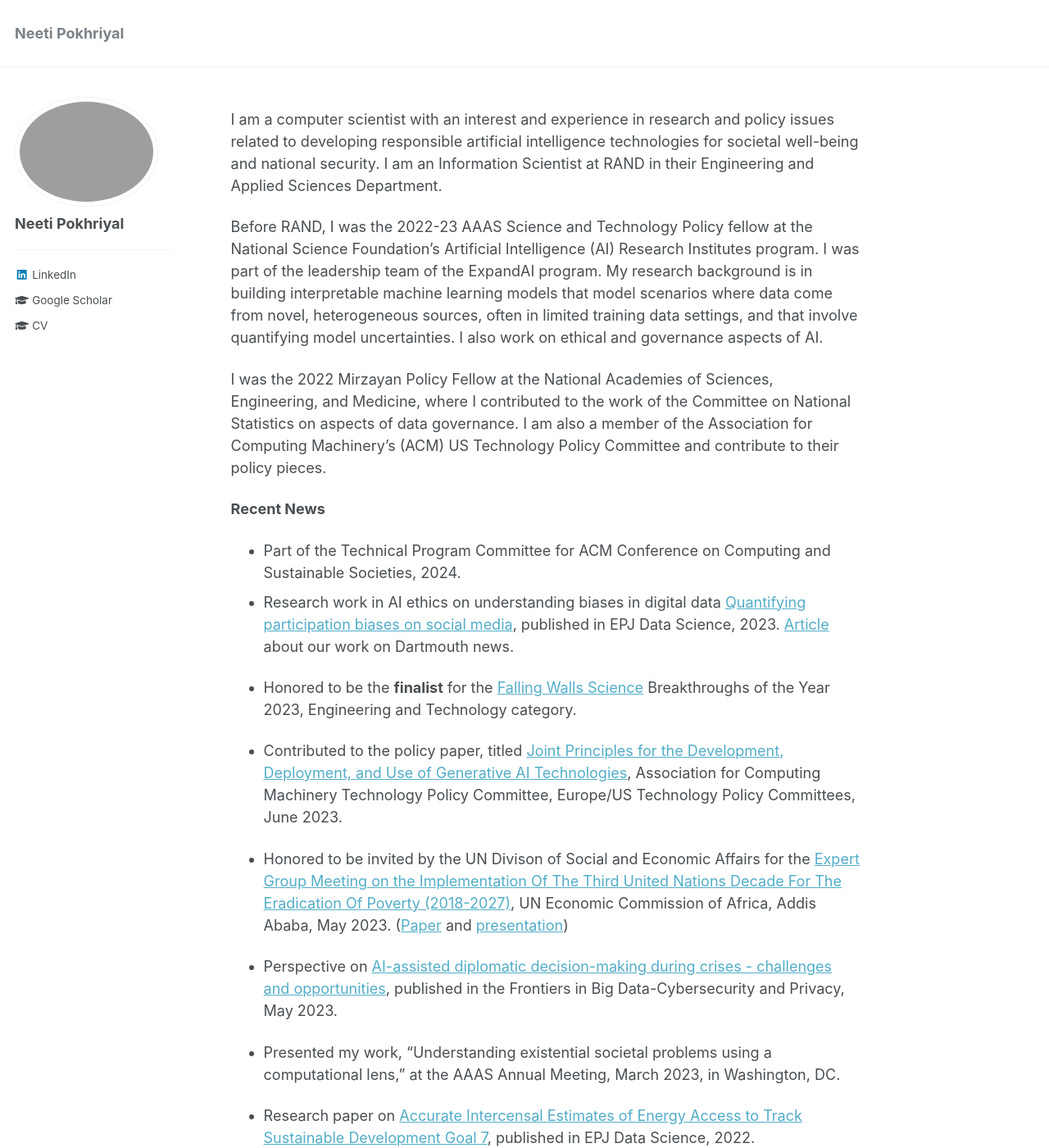
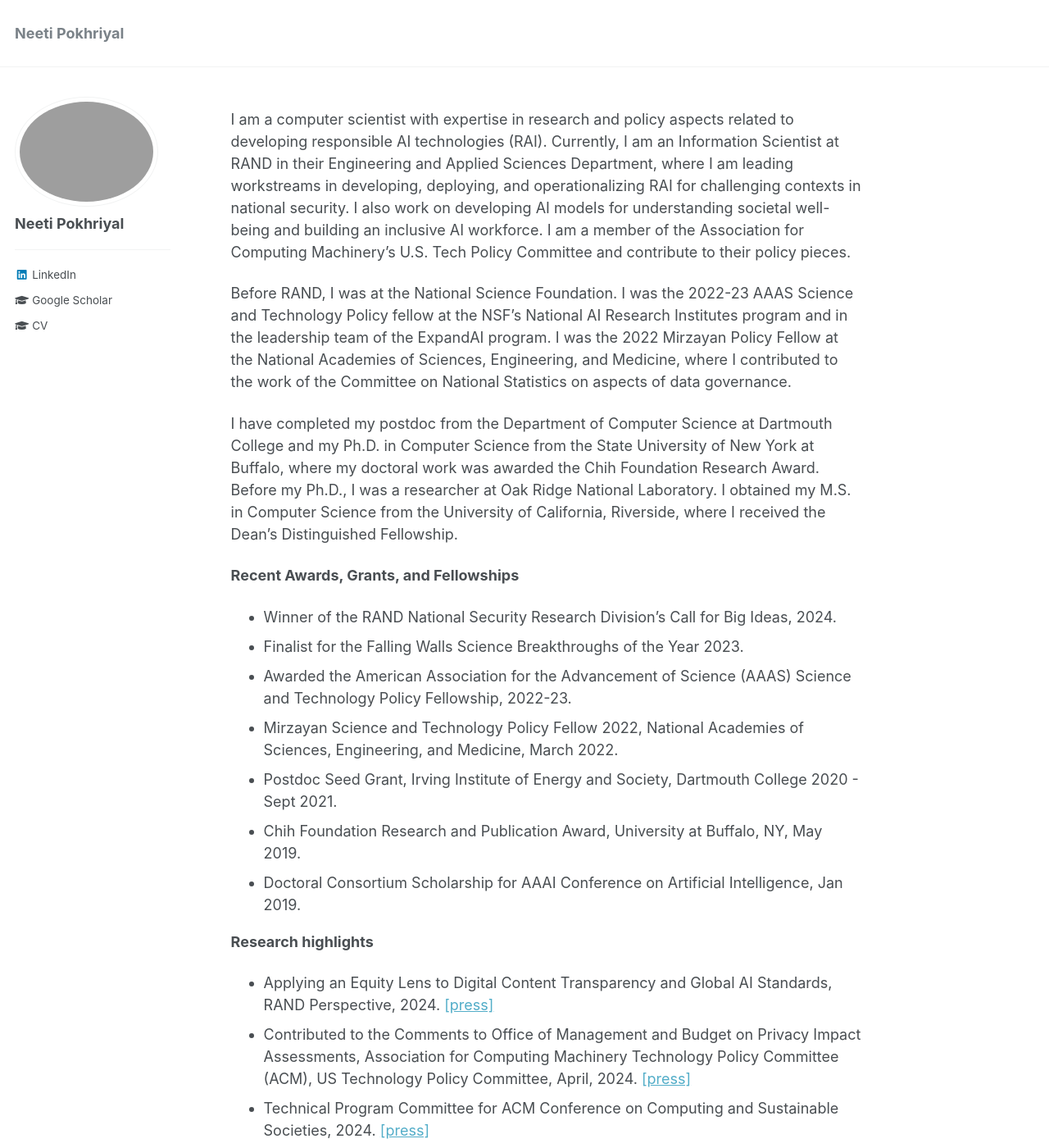
Before and after one commit to neetip/neetip.github.io, a Jekyll site: the page built from _pages/about.md, in a window 1280 px wide and 1400 px high. Shown: the whole window at 82% size. Built offline with Jekyll 4.4.1, drawn with Linux system fonts in a browser that asks for light colours; some of the changed text lies outside the part shown.

Commit message:
Update about.md

```diff
--- a/_pages/about.md
+++ b/_pages/about.md
@@ -7,17 +7,27 @@ redirect_from:
   - /about/
   - /about.html
 ---
-I am a computer scientist with an interest and experience in research and policy issues related to developing responsible artificial intelligence technologies for societal well-being and national security. I am an Information Scientist at RAND in their Engineering and Applied Sciences Department.
+I am a computer scientist with expertise in research and policy aspects related to developing responsible AI technologies (RAI). Currently, I am an Information Scientist at RAND in their Engineering and Applied Sciences Department, where I am leading workstreams in developing, deploying, and operationalizing RAI for challenging contexts in national security. I also work on developing AI models for understanding societal well-being and building an inclusive AI workforce. I am a member of the Association for Computing Machinery’s U.S. Tech Policy Committee and contribute to their policy pieces.
 
-Before RAND, I was the 2022-23 AAAS Science and Technology Policy fellow at the National Science Foundation's Artificial Intelligence (AI) Research Institutes program. I was part of the leadership team of the ExpandAI program. My research background is in building interpretable machine learning models that model scenarios where data come from novel, heterogeneous sources, often in limited training data settings, and that involve quantifying model uncertainties. I also work on ethical and governance aspects of AI.
+Before RAND, I was at the National Science Foundation. I was the 2022-23 AAAS Science and Technology Policy fellow at the NSF’s National AI Research Institutes program and in the leadership team of the ExpandAI program. I was the 2022 Mirzayan Policy Fellow at the National Academies of Sciences, Engineering, and Medicine, where I contributed to the work of the Committee on National Statistics on aspects of data governance.
 
-I was the 2022 Mirzayan Policy Fellow at the National Academies of Sciences, Engineering, and Medicine, where I contributed to the work of the Committee on National Statistics on aspects of data governance. I am also a member of the Association for Computing Machinery’s (ACM) US Technology Policy Committee and contribute to their policy pieces.
+I have completed my postdoc from the Department of Computer Science at Dartmouth College and my Ph.D. in Computer Science from the State University of New York at Buffalo, where my doctoral work was awarded the Chih Foundation Research Award. Before my Ph.D., I was a researcher at Oak Ridge National Laboratory. I obtained my M.S. in Computer Science from the University of California, Riverside, where I received the Dean’s Distinguished Fellowship.
 
-<b> Recent News</b>
-* Part of the Technical Program Committee for ACM Conference on Computing and Sustainable Societies, 2024.
-* Research work in AI ethics on understanding biases in digital data <a href="https://epjdatascience.springeropen.com/articles/10.1140/epjds/s13688-023-00405-6">Quantifying participation biases on social media</a>, published in EPJ Data Science, 2023. <a href="https://home.dartmouth.edu/news/2023/09/defining-participation-bias-social-media">Article</a> about our work on Dartmouth news.
+<b>Recent Awards, Grants, and Fellowships</b>
+* Winner of the RAND National Security Research Division’s Call for Big Ideas, 2024.
+* Finalist for the Falling Walls Science Breakthroughs of the Year 2023.
+* Awarded the American Association for the Advancement of Science (AAAS) Science and Technology Policy Fellowship, 2022-23.
+* Mirzayan Science and Technology Policy Fellow 2022, National Academies of Sciences, Engineering, and Medicine, March 2022.
+* Postdoc Seed Grant, Irving Institute of Energy and Society, Dartmouth College 2020 - Sept 2021.
+* Chih Foundation Research and Publication Award, University at Buffalo, NY, May 2019.
+* Doctoral Consortium Scholarship for AAAI Conference on Artificial Intelligence, Jan 2019.
 
-* Honored to be the <b>finalist</b> for the <a href="https://falling-walls.com/science-summit/finalists/">Falling Walls Science</a> Breakthroughs of the Year 2023, Engineering and Technology category.
+<b> Research highlights</b>
+* Applying an Equity Lens to Digital Content Transparency and Global AI Standards, RAND Perspective, 2024. <a href="https://www.rand.org/pubs/perspectives/PEA3379-1.html">[press]</a>
+* Contributed to the Comments to Office of Management and Budget on Privacy Impact Assessments, Association
+for Computing Machinery Technology Policy Committee (ACM), US Technology Policy Committee, April, 2024. <a href="https://www.acm.org/binaries/content/assets/public-policy/finalacm_ustpc_omb_pia_comments.pdf">[press]</a>
+* Technical Program Committee for ACM Conference on Computing and Sustainable Societies, 2024. <a href="https://compass.acm.org/technical-program-committee/">[press]</a>
+* Quantifying biases in digital data <a href="https://epjdatascience.springeropen.com/articles/10.1140/epjds/s13688-023-00405-6">Quantifying participation biases on social media</a>, published in EPJ Data Science, 2023. <a href="https://home.dartmouth.edu/news/2023/09/defining-participation-bias-social-media">Article</a> about our work on Dartmouth news.
 
 * Contributed to the policy paper, titled <a href="https://www.acm.org/binaries/content/assets/public-policy/ustpc-approved-generative-ai-principles">Joint Principles for the Development, Deployment, and Use of Generative AI Technologies</a>, Association for Computing Machinery Technology Policy Committee, Europe/US Technology Policy Committees, June 2023.
 
@@ -28,12 +38,3 @@ I was the 2022 Mirzayan Policy Fellow at the National Academies of Sciences, Eng
 * Presented my work, "Understanding existential societal problems using a computational lens," at the AAAS Annual Meeting, March 2023, in Washington, DC.
 
 * Research paper on <a href="https://epjdatascience.springeropen.com/articles/10.1140/epjds/s13688-022-00371-5">Accurate Intercensal Estimates of Energy Access to Track Sustainable Development Goal 7</a>, published in EPJ Data Science, 2022.
-
-<b>Background</b>
-I completed my postdoc from the Department of Computer Science, at Dartmouth. As a postdoc, I was awarded a <a href="https://irving.dartmouth.edu/research/funding-faculty-and-researchers/funded-projects/mapping-country-wide-energy-access-majority">grant</a> from the Irving Institute for Energy and Society at Dartmouth to develop computational methods for understanding energy accessibility in developing economies.
-
-I completed my Ph.D. in Computer Science from the State University of New York at Buffalo, where my doctoral work was awarded the Chih Foundation Research Award. Before my Ph.D., I was a researcher at Oak Ridge National Laboratory. I obtained my M.S. in Computer Science from the University of California, Riverside, where I received the Dean’s Distinguished Fellowship.
-
-I have developed computational methods to map poverty and inequality (<a href="https://www.pnas.org/content/114/46/E9783">PNAS'17</a>, <a href="https://publications.iadb.org/en/estimating-and-forecasting-income-poverty-and-inequality-in-haiti-using-satellite-imagery-and-mobile-phone-data">IADB Working Paper'20</a>), to forecast energy deficits given Sustainable Development Goals (<a href="https://epjdatascience.springeropen.com/articles/10.1140/epjds/s13688-022-00371-5">EPJ-Data Science'22</a>), to estimate economic well-being (<a href="https://dl.acm.org/doi/10.1145/3498332">ACM TDS'21)</a>, as well as to build secure biometric systems (<a href="assets/docs/ieee_tifs.pdf">IEEE TIFS'16</a>, <a href="https://ieeexplore.ieee.org/document/9157880">IEEE Access'20</a>).
-
-I have collaborated with the Overseas Development Institute, London, Datapop Alliance, and the Inter-American Development Bank, DC on using novel data and newer methods for human development.
```
